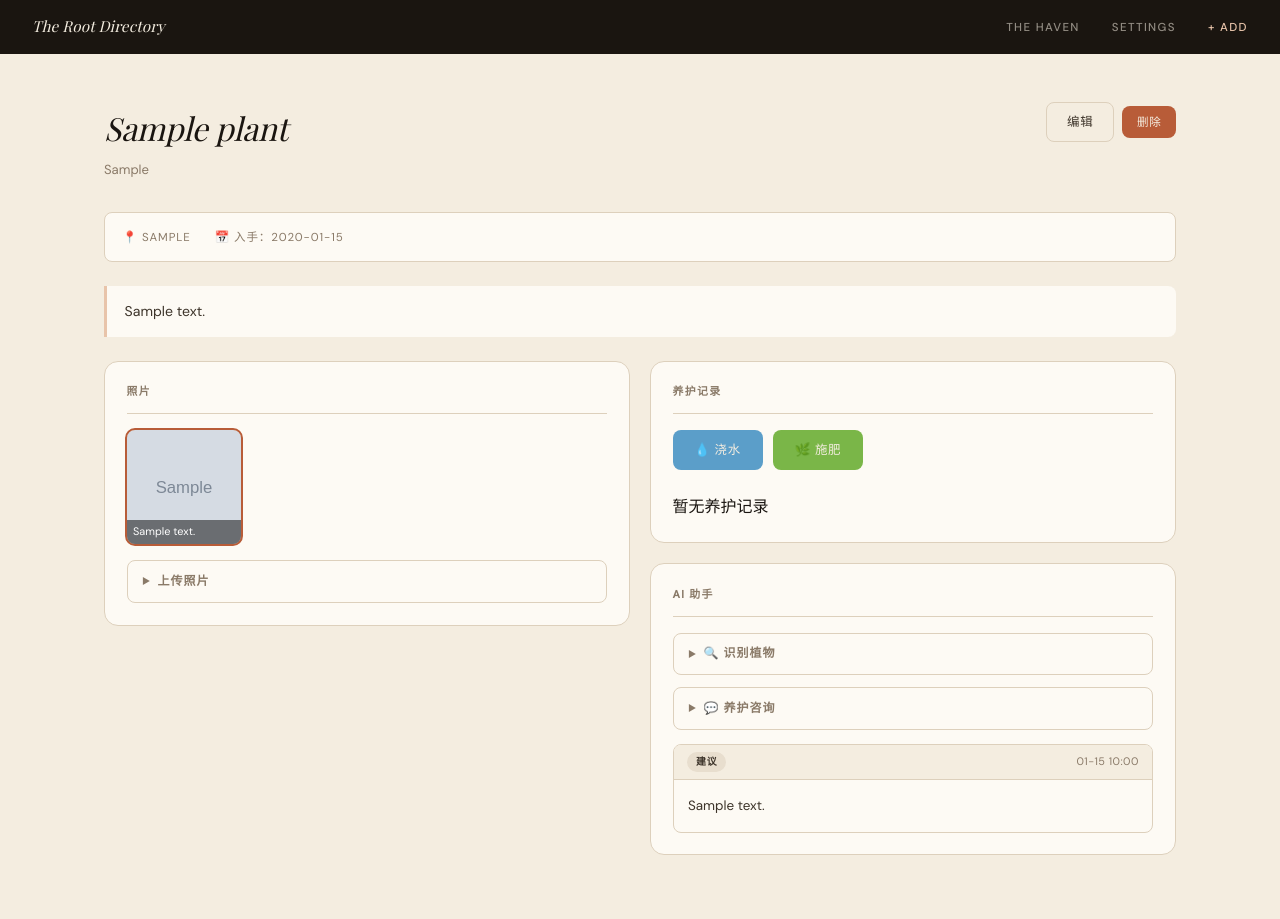
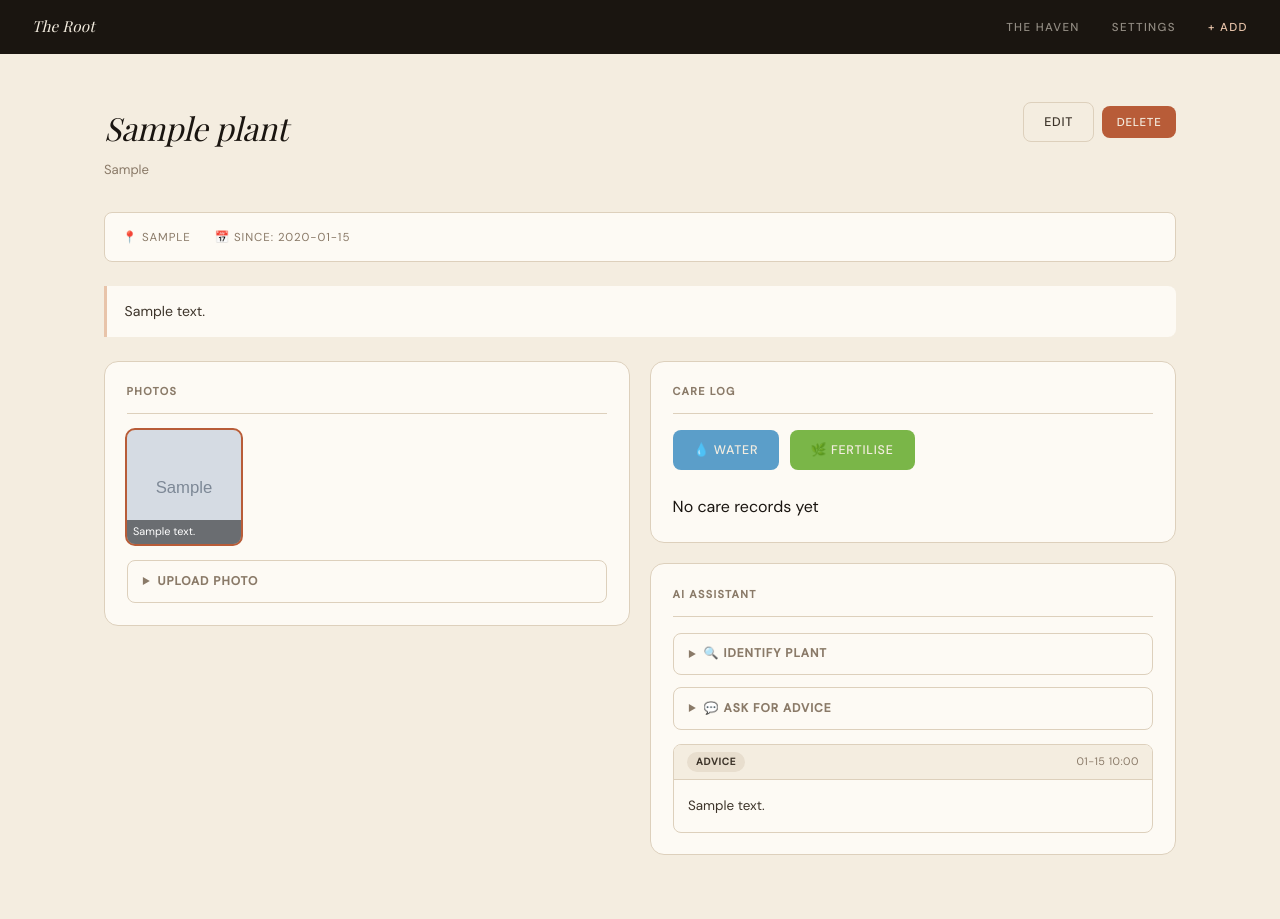
Before and after one commit to liweisherry/plant-manager, a FastAPI app: page /plants/1 in a window 1280 px wide. Run offline with FastAPI, Linux system fonts and the light colour scheme; tables that the repository leaves empty hold one stand-in row (values such as "Sample post"); grey boxes marked "Sample" are stand-in pictures; some web fonts are replaced.

Commit message:
fix photo issue

```diff
--- a/config/settings.py
+++ b/config/settings.py
@@ -2,7 +2,7 @@ import os
 from pathlib import Path
 from dotenv import load_dotenv
 
-load_dotenv()
+load_dotenv(override=True)
 
 BASE_DIR    = Path(__file__).parent.parent
 UPLOAD_DIR  = BASE_DIR / "uploads" / "plants"
--- a/services/ai_service.py
+++ b/services/ai_service.py
@@ -35,7 +35,7 @@ def _load_image(filename: str) -> Image.Image:
         import urllib.request
         with urllib.request.urlopen(filename) as resp:
             return Image.open(io.BytesIO(resp.read()))
-    path = UPLOAD_DIR / "plants" / filename
+    path = UPLOAD_DIR / filename
     return Image.open(io.BytesIO(path.read_bytes()))
 
 
--- a/static/app.js
+++ b/static/app.js
@@ -27,7 +27,7 @@ document.querySelectorAll("form").forEach((form) => {
     const btn = form.querySelector('button[type="submit"]');
     if (!btn) return;
     btn.disabled = true;
-    btn.textContent = "处理中…";
+    btn.textContent = "Processing…";
   });
 });
 
@@ -97,7 +97,7 @@ document.querySelectorAll("form").forEach((form) => {
 
     tipsSection.hidden = false;
     tipsLabel.textContent = name;
-    tipsContent.innerHTML = '<p class="tips-loading">加载中…</p>';
+    tipsContent.innerHTML = '<p class="tips-loading">Loading…</p>';
 
     try {
       const url =
@@ -106,22 +106,22 @@ document.querySelectorAll("form").forEach((form) => {
       const res  = await fetch(url, { headers: geminiHeaders() });
       const data = await res.json();
       if (data.error) {
-        tipsContent.innerHTML = '<p class="tips-error">AI 服务暂不可用</p>';
+        tipsContent.innerHTML = '<p class="tips-error">AI service unavailable</p>';
         return;
       }
       renderTips(data);
     } catch (_) {
-      tipsContent.innerHTML = '<p class="tips-error">获取失败，请稍后再试</p>';
+      tipsContent.innerHTML = '<p class="tips-error">Failed to load, please try again</p>';
     }
   }
 
   const TIPS_LABELS = {
-    water:         { icon: "💧", label: "浇水" },
-    light:         { icon: "☀️",  label: "光照" },
-    temperature:   { icon: "🌡️",  label: "温度" },
-    humidity:      { icon: "💦",  label: "湿度" },
-    fertilize:     { icon: "🌿",  label: "施肥" },
-    common_issues: { icon: "⚠️",  label: "常见问题" },
+    water:         { icon: "💧", label: "Watering" },
+    light:         { icon: "☀️",  label: "Light" },
+    temperature:   { icon: "🌡️",  label: "Temperature" },
+    humidity:      { icon: "💦",  label: "Humidity" },
+    fertilize:     { icon: "🌿",  label: "Fertilising" },
+    common_issues: { icon: "⚠️",  label: "Common Issues" },
   };
 
   function renderTips(data) {
--- a/templates/base.html
+++ b/templates/base.html
@@ -1,16 +1,16 @@
 <!DOCTYPE html>
-<html lang="zh-CN">
+<html lang="en">
 <head>
   <meta charset="UTF-8" />
   <meta name="viewport" content="width=device-width, initial-scale=1.0, viewport-fit=cover" />
-  <title>{% block title %}The Root Directory{% endblock %}</title>
+  <title>{% block title %}The Root{% endblock %}</title>
 
   <!-- PWA -->
   <link rel="manifest" href="/static/manifest.json" />
   <meta name="theme-color" content="#1a1510" />
   <meta name="apple-mobile-web-app-capable" content="yes" />
   <meta name="apple-mobile-web-app-status-bar-style" content="default" />
-  <meta name="apple-mobile-web-app-title" content="The Root Directory" />
+  <meta name="apple-mobile-web-app-title" content="The Root" />
   <link rel="apple-touch-icon" href="/static/icons/icon-192.png" />
 
   <!-- Fonts -->
@@ -22,7 +22,7 @@
 </head>
 <body>
   <header class="site-header">
-    <a href="/" class="logo">The Root Directory</a>
+    <a href="/" class="logo">The Root</a>
     <nav>
       <a href="/">The Haven</a>
       <a href="/settings">Settings</a>
--- a/templates/index.html
+++ b/templates/index.html
@@ -1,5 +1,5 @@
 {% extends "base.html" %}
-{% block title %}The Conservatory · The Root Directory{% endblock %}
+{% block title %}The Conservatory · The Root{% endblock %}
 
 {% block content %}
 
--- a/templates/plant_detail.html
+++ b/templates/plant_detail.html
@@ -8,10 +8,10 @@
     {% if plant.species %}<p class="species">{{ plant.species }}</p>{% endif %}
   </div>
   <div class="page-header__actions">
-    <a href="/plants/{{ plant.id }}/edit" class="btn btn-ghost">编辑</a>
+    <a href="/plants/{{ plant.id }}/edit" class="btn btn-ghost">Edit</a>
     <form method="post" action="/plants/{{ plant.id }}/delete"
-          onsubmit="return confirm('确认删除？')">
-      <button type="submit" class="btn btn-danger btn-sm">删除</button>
+          onsubmit="return confirm('Delete this plant?')">
+      <button type="submit" class="btn btn-danger btn-sm">Delete</button>
     </form>
   </div>
 </div>
@@ -19,9 +19,9 @@
 <!-- Meta strip -->
 <div class="meta-strip">
   {% if plant.location %}<span>📍 {{ plant.location }}</span>{% endif %}
-  {% if plant.purchase_date %}<span>📅 入手：{{ plant.purchase_date }}</span>{% endif %}
-  {% if last_water %}<span>💧 上次浇水：{{ last_water.strftime('%m-%d') }}</span>{% endif %}
-  {% if last_fertilize %}<span>🌿 上次施肥：{{ last_fertilize.strftime('%m-%d') }}</span>{% endif %}
+  {% if plant.purchase_date %}<span>📅 Since: {{ plant.purchase_date }}</span>{% endif %}
+  {% if last_water %}<span>💧 Last watered: {{ last_water.strftime('%m-%d') }}</span>{% endif %}
+  {% if last_fertilize %}<span>🌿 Last fed: {{ last_fertilize.strftime('%m-%d') }}</span>{% endif %}
 </div>
 
 {% if plant.notes %}
@@ -33,7 +33,7 @@
 
   <!-- LEFT: photos + upload -->
   <section class="section">
-    <h2>照片</h2>
+    <h2>Photos</h2>
 
     <div class="photo-grid">
       {% for photo in photos %}
@@ -42,42 +42,42 @@
         <div class="photo-item__overlay">
           {% if photo.id != plant.cover_photo_id %}
           <form method="post" action="/plants/{{ plant.id }}/photos/{{ photo.id }}/set-cover">
-            <button type="submit" class="btn-icon" title="设为封面">⭐</button>
+            <button type="submit" class="btn-icon" title="Set as cover">⭐</button>
           </form>
           {% else %}
-          <span class="badge">封面</span>
+          <span class="badge">Cover</span>
           {% endif %}
           <form method="post" action="/plants/{{ plant.id }}/photos/{{ photo.id }}/delete"
-                onsubmit="return confirm('删除照片？')">
-            <button type="submit" class="btn-icon btn-icon--danger" title="删除">🗑</button>
+                onsubmit="return confirm('Delete this photo?')">
+            <button type="submit" class="btn-icon btn-icon--danger" title="Delete">🗑</button>
           </form>
         </div>
         {% if photo.notes %}<p class="photo-caption">{{ photo.notes }}</p>{% endif %}
       </div>
       {% else %}
-      <p class="empty-hint">暂无照片</p>
+      <p class="empty-hint">No photos yet</p>
       {% endfor %}
     </div>
 
     <details class="collapsible">
-      <summary>上传照片</summary>
+      <summary>Upload Photo</summary>
       <form method="post" action="/plants/{{ plant.id }}/photos/upload"
             enctype="multipart/form-data" class="upload-form">
         <div class="form-group">
-          <label>照片类型</label>
+          <label>Photo Type</label>
           <select name="photo_type">
-            <option value="diary">日记</option>
-            <option value="catalog">档案</option>
+            <option value="diary">Diary</option>
+            <option value="catalog">Archive</option>
           </select>
         </div>
         <div class="form-group">
-          <label>备注</label>
-          <input name="notes" type="text" placeholder="可选" />
+          <label>Notes</label>
+          <input name="notes" type="text" placeholder="Optional" />
         </div>
         <div class="form-group">
           <input name="file" type="file" accept="image/*" required />
         </div>
-        <button type="submit" class="btn">上传</button>
+        <button type="submit" class="btn">Upload</button>
       </form>
     </details>
   </section>
@@ -87,25 +87,25 @@
 
     <!-- Care actions -->
     <section class="section">
-      <h2>养护记录</h2>
+      <h2>Care Log</h2>
       <div class="care-buttons">
         <form method="post" action="/plants/{{ plant.id }}/care/log">
           <input type="hidden" name="care_type" value="water" />
-          <button type="submit" class="btn care-btn care-btn--water">💧 浇水</button>
+          <button type="submit" class="btn care-btn care-btn--water">💧 Water</button>
         </form>
         <form method="post" action="/plants/{{ plant.id }}/care/log">
           <input type="hidden" name="care_type" value="fertilize" />
-          <button type="submit" class="btn care-btn care-btn--fertilize">🌿 施肥</button>
+          <button type="submit" class="btn care-btn care-btn--fertilize">🌿 Fertilise</button>
         </form>
       </div>
 
       {% if schedules %}
       <div class="schedule-info">
         {% if 'water' in schedules %}
-        <span>浇水计划：每 {{ schedules.water.frequency_days }} 天</span>
+        <span>Water every {{ schedules.water.frequency_days }} days</span>
         {% endif %}
         {% if 'fertilize' in schedules %}
-        <span>施肥计划：每 {{ schedules.fertilize.frequency_days }} 天</span>
+        <span>Fertilise every {{ schedules.fertilize.frequency_days }} days</span>
         {% endif %}
       </div>
       {% endif %}
@@ -118,40 +118,40 @@
           {% if entry.notes %}<span class="log-notes">{{ entry.notes }}</span>{% endif %}
         </div>
         {% else %}
-        <p class="empty-hint">暂无养护记录</p>
+        <p class="empty-hint">No care records yet</p>
         {% endfor %}
       </div>
     </section>
 
     <!-- AI section -->
     <section class="section">
-      <h2>AI 助手</h2>
+      <h2>AI Assistant</h2>
 
       <details class="collapsible">
-        <summary>🔍 识别植物</summary>
+        <summary>🔍 Identify Plant</summary>
         <form method="post" action="/plants/{{ plant.id }}/ai/identify"
               enctype="multipart/form-data" class="upload-form">
           <div class="form-group">
-            <label>上传图片</label>
+            <label>Upload Image</label>
             <input name="file" type="file" accept="image/*" required />
           </div>
-          <button type="submit" class="btn">开始识别</button>
+          <button type="submit" class="btn">Identify</button>
         </form>
       </details>
 
       <details class="collapsible">
-        <summary>💬 养护咨询</summary>
+        <summary>💬 Ask for Advice</summary>
         <form method="post" action="/plants/{{ plant.id }}/ai/advice" class="upload-form">
           <div class="form-group">
-            <label>你的问题</label>
+            <label>Your question</label>
             <textarea name="question" rows="3" required
-                      placeholder="例：叶子发黄是什么原因？"></textarea>
+                      placeholder="e.g. Why are the leaves yellowing?"></textarea>
           </div>
           {% if photos %}
           <div class="form-group">
-            <label>附上照片（可选）</label>
+            <label>Attach a photo (optional)</label>
             <select name="photo_id">
-              <option value="0">不附图</option>
+              <option value="0">No photo</option>
               {% for photo in photos %}
               <option value="{{ photo.id }}">
                 {{ photo.photo_type }} — {{ photo.taken_at.strftime('%Y-%m-%d') if photo.taken_at else '' }}
@@ -160,7 +160,7 @@
             </select>
           </div>
           {% endif %}
-          <button type="submit" class="btn">提问</button>
+          <button type="submit" class="btn">Ask</button>
         </form>
       </details>
 
@@ -169,7 +169,7 @@
       <div class="ai-result">
         <div class="ai-result__header">
           <span class="badge badge--{{ result.request_type }}">
-            {{ "识别" if result.request_type == "identify" else "建议" }}
+            {{ "Identify" if result.request_type == "identify" else "Advice" }}
           </span>
           <span class="ai-result__date">{{ result.created_at.strftime('%m-%d %H:%M') }}</span>
         </div>
```
Also changed, not shown: services/photo_service.py (+11 -6 lines), templates/plant_form.html (+19 -22 lines), templates/settings.html (+17 -18 lines), static/manifest.json.
